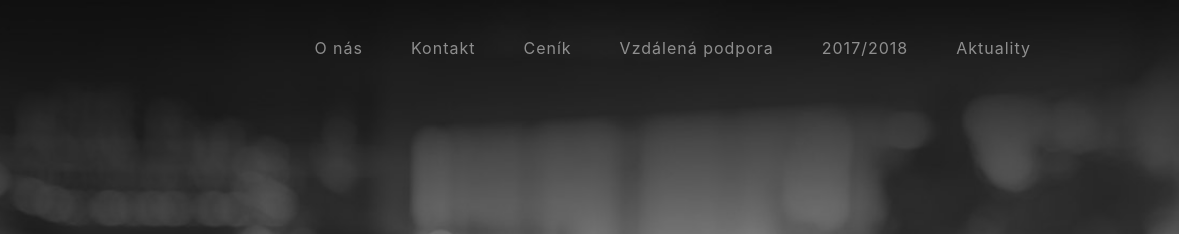
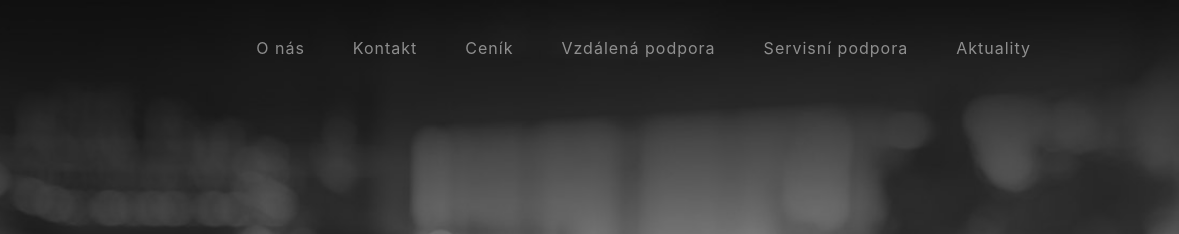
Before and after one commit to symeonreichenberg/servispokladen, a website with bundled scripts: page public_html/pokladny/index.html in a window 1280 px wide. Shown: the top 234 px of the page, 101-1280 px from the left. Built offline with nearby package versions, Linux system fonts and the light colour scheme.

Commit message:
bug fix blbosti

```diff
--- a/public_html/pokladny/index.html
+++ b/public_html/pokladny/index.html
@@ -37,7 +37,7 @@
                             <a class="nav-link js-scroll-trigger" href="#vzdalena_podpora">Vzdálená podpora</a>
                         </li>
                         <li class="nav-item">
-                            <a class="nav-link js-scroll-trigger" href="#servisni_podpora">2017/2018</a>
+                            <a class="nav-link js-scroll-trigger" href="#servisni_podpora">Servisní podpora</a>
                         </li>
                         <li class="nav-item">
                             <a class="nav-link js-scroll-trigger" href="#aktuality">Aktuality</a>
```
